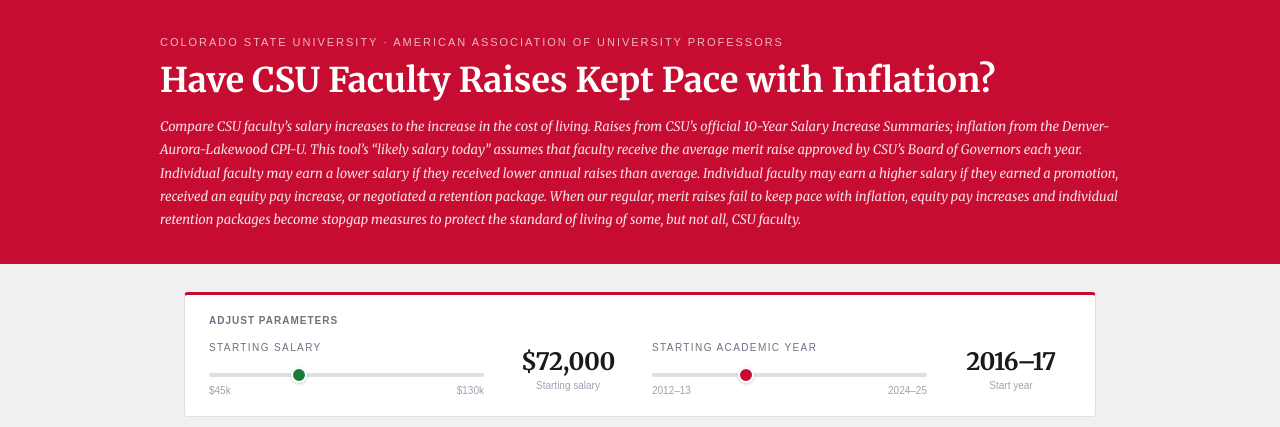
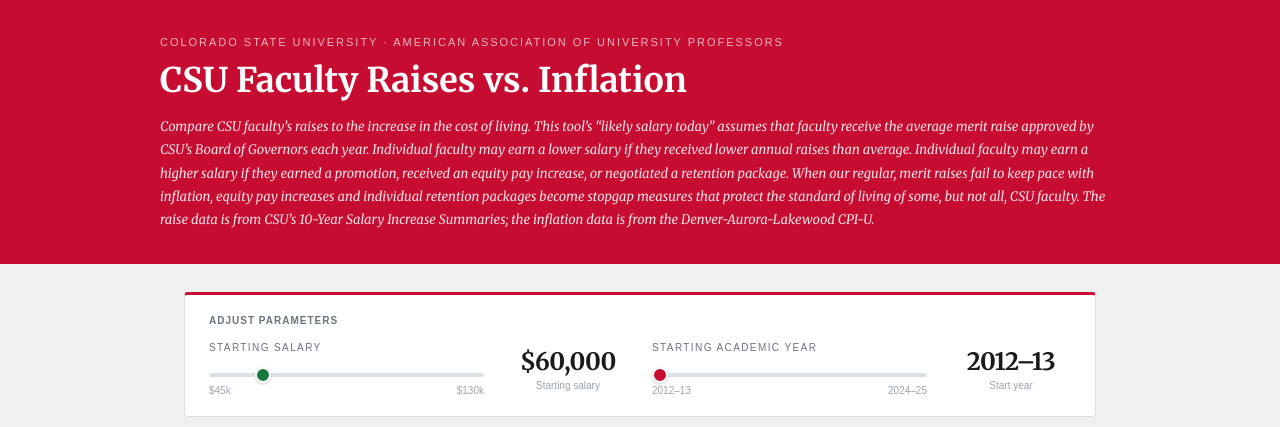
Before and after one commit to andersfremstad-cloud/csu-salaries, a plain HTML site: page index.html in a window 1280 px wide. Shown: the top 427 px of the page. Drawn offline with nearby package versions, Linux system fonts and the light colour scheme.

Commit message:
Update index 3.html

```diff
--- a/index.html
+++ b/index.html
@@ -224,8 +224,8 @@
 <div class="header-banner">
   <div class="header-inner">
     <div class="eyebrow">Colorado State University &middot; American Association of University Professors</div>
-    <h1>Have CSU Faculty Raises Kept Pace with Inflation?</h1>
-    <p class="subtitle">Compare CSU faculty’s salary increases to the increase in the cost of living. Raises from CSU’s official 10-Year Salary Increase Summaries; inflation from the Denver-Aurora-Lakewood CPI-U. This tool’s “likely salary today” assumes that faculty receive the average merit raise approved by CSU’s Board of Governors each year. Individual faculty may earn a lower salary if they received lower annual raises than average. Individual faculty may earn a higher salary if they earned a promotion, received an equity pay increase, or negotiated a retention package. When our regular, merit raises fail to keep pace with inflation, equity pay increases and individual retention packages become stopgap measures to protect the standard of living of some, but not all, CSU faculty.</p>
+    <h1>CSU Faculty Raises vs. Inflation</h1>
+    <p class="subtitle">Compare CSU faculty’s raises to the increase in the cost of living. This tool’s “likely salary today” assumes that faculty receive the average merit raise approved by CSU’s Board of Governors each year. Individual faculty may earn a lower salary if they received lower annual raises than average. Individual faculty may earn a higher salary if they earned a promotion, received an equity pay increase, or negotiated a retention package. When our regular, merit raises fail to keep pace with inflation, equity pay increases and individual retention packages become stopgap measures that protect the standard of living of some, but not all, CSU faculty. The raise data is from CSU’s 10-Year Salary Increase Summaries; the inflation data is from the Denver-Aurora-Lakewood CPI-U.</p>
   </div>
 </div>
 
@@ -237,7 +237,7 @@
     <div class="sliders">
       <div class="slider-group">
         <label class="slider-label" for="salarySlider">Starting Salary</label>
-        <input type="range" id="salarySlider" min="45000" max="130000" step="1000" value="72000" />
+        <input type="range" id="salarySlider" min="45000" max="130000" step="1000" value="60000" />
         <div class="slider-ends"><span>$45k</span><span>$130k</span></div>
       </div>
       <div class="slider-value">
@@ -247,7 +247,7 @@
 
       <div class="slider-group">
         <label class="slider-label" for="yearSlider">Starting Academic Year</label>
-        <input type="range" id="yearSlider" min="0" max="12" step="1" value="4" />
+        <input type="range" id="yearSlider" min="0" max="12" step="1" value="0" />
         <div class="slider-ends"><span>2012&#8211;13</span><span>2024&#8211;25</span></div>
       </div>
       <div class="slider-value">
```
